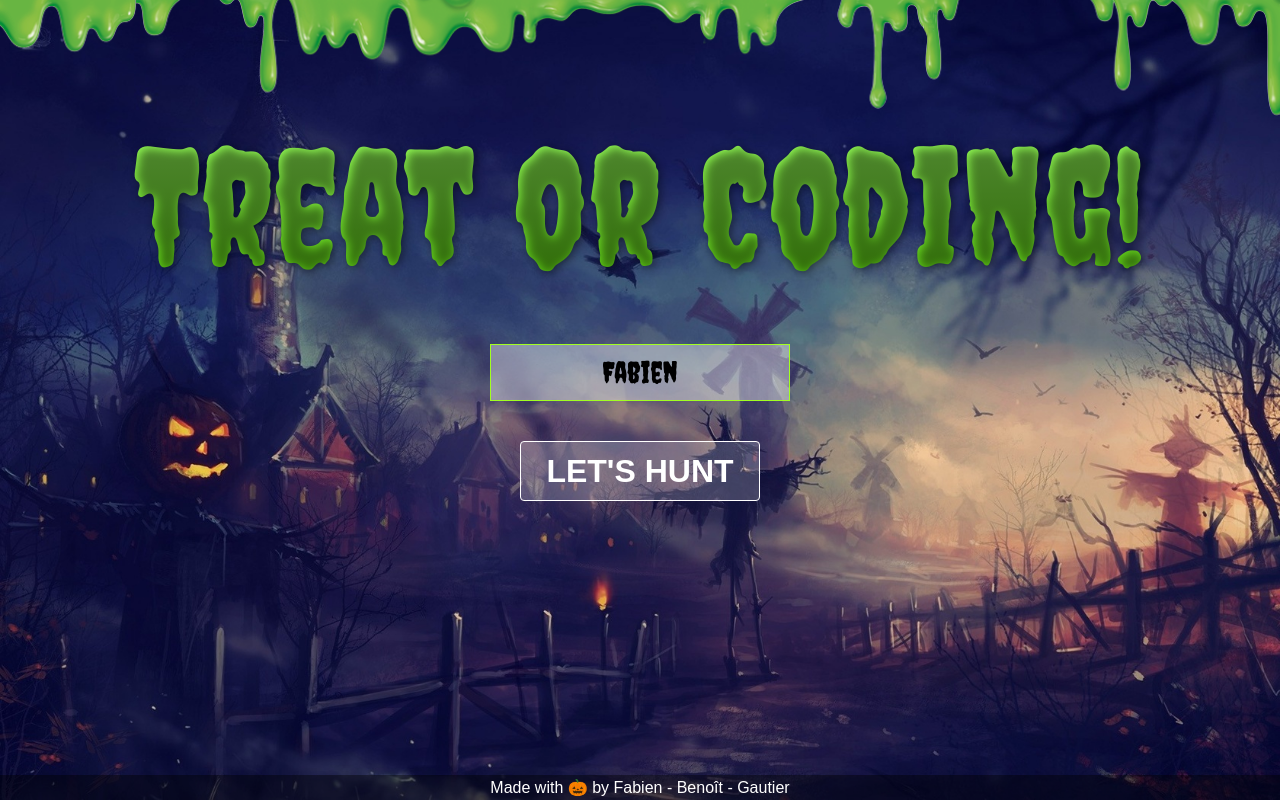
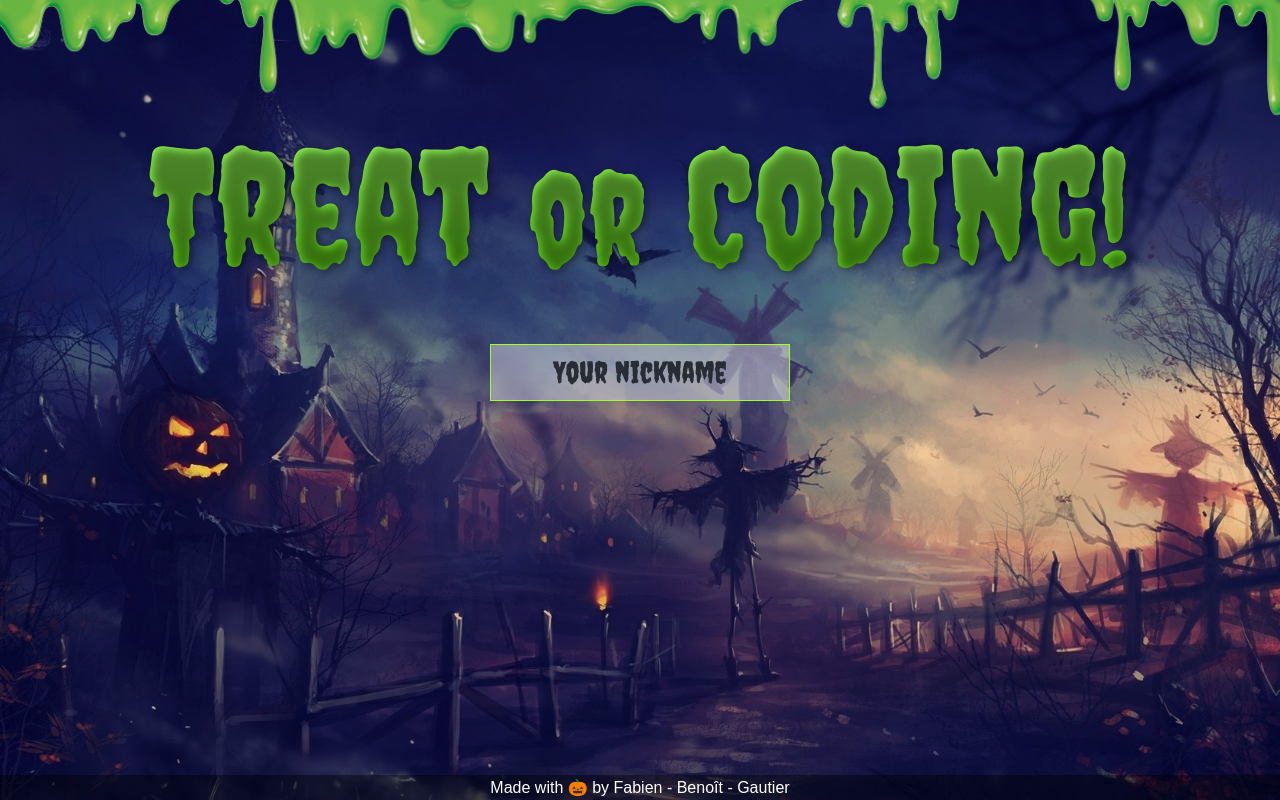
Before and after one commit to voortexx/reims-0918-js-hackathon-1-bfg, a React (Create React App) app in the folder app/: page / in a window 1280 px wide. Built offline with nearby package versions, Linux system fonts and the light colour scheme; no server answers.

Commit message:
Add nickname checked

```diff
--- a/app/src/App.css
+++ b/app/src/App.css
@@ -172,6 +172,10 @@ header h1 {
   -webkit-text-fill-color: transparent;
 }
 
+header h1 span {
+  font-size: 8rem;
+}
+
 .playerName {
   color: #fff;
   font-size: 3rem;
@@ -309,3 +313,11 @@ h2 {
 .form-group input:focus {
   background-color: rgba(255, 255, 255, 1);
 }
+
+::placeholder {
+  color: #282c34;
+}
+
+.form-group input:focus::placeholder {
+  color: #c1c5ce;
+}
--- a/app/src/App.js
+++ b/app/src/App.js
@@ -25,7 +25,7 @@ class App extends Component {
       fullBag: [],
       witchPower: 0,
       witchCall: false,
-      playerName: "Fabien"
+      playerName: ""
     };
     this.tabsOpeningSystem = this.tabsOpeningSystem.bind(this);
     this.selectCandy = this.selectCandy.bind(this);
@@ -165,15 +165,18 @@ class App extends Component {
                     type="text"
                     onChange={e => this.handleChangePlayerName(e)}
                     value={this.state.playerName}
+                    placeholder="Your nickname"
                   />
                 </div>
                 <br />
+                {this.state.playerName.length > 3 && (
                   <Button
                     className="chasseinit"
                     onClick={() => this.candiesAttribution()}
                   >
                     Let's Hunt
                   </Button>
+                )}
               </Fragment>
             ) : (
               !this.state.adresseOpen &&
--- a/app/src/Header.js
+++ b/app/src/Header.js
@@ -6,7 +6,9 @@ const Header = () => (
     <header className="hero">
       <div className="hero_bg" />
       <div className="hero_fg" />
-      <h1 className="text-center">Treat or Coding!</h1>
+      <h1 className="text-center">
+        Treat <span>or</span> Coding!
+      </h1>
     </header>
     <svg className="visually-hidden">
       <defs>
```
Lines whose indentation alone changed are shown as unchanged.
